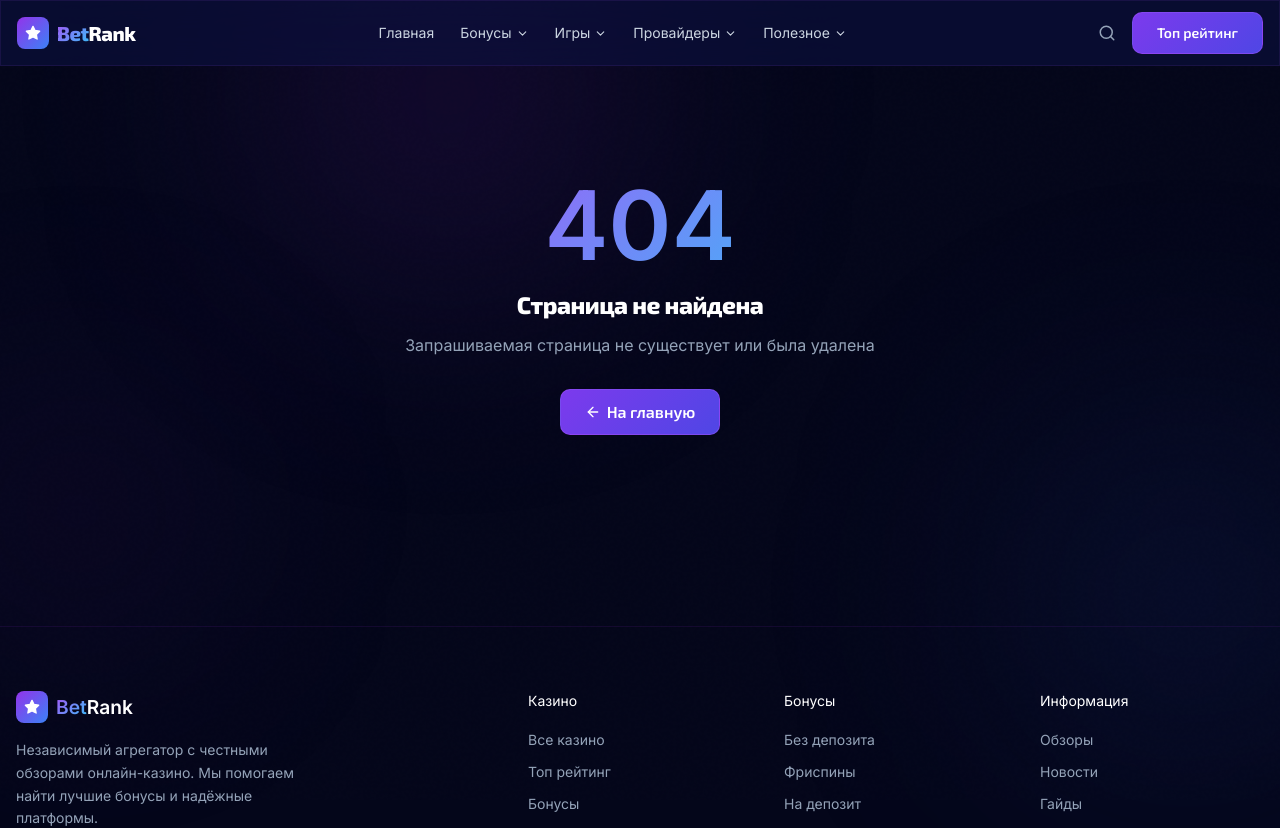
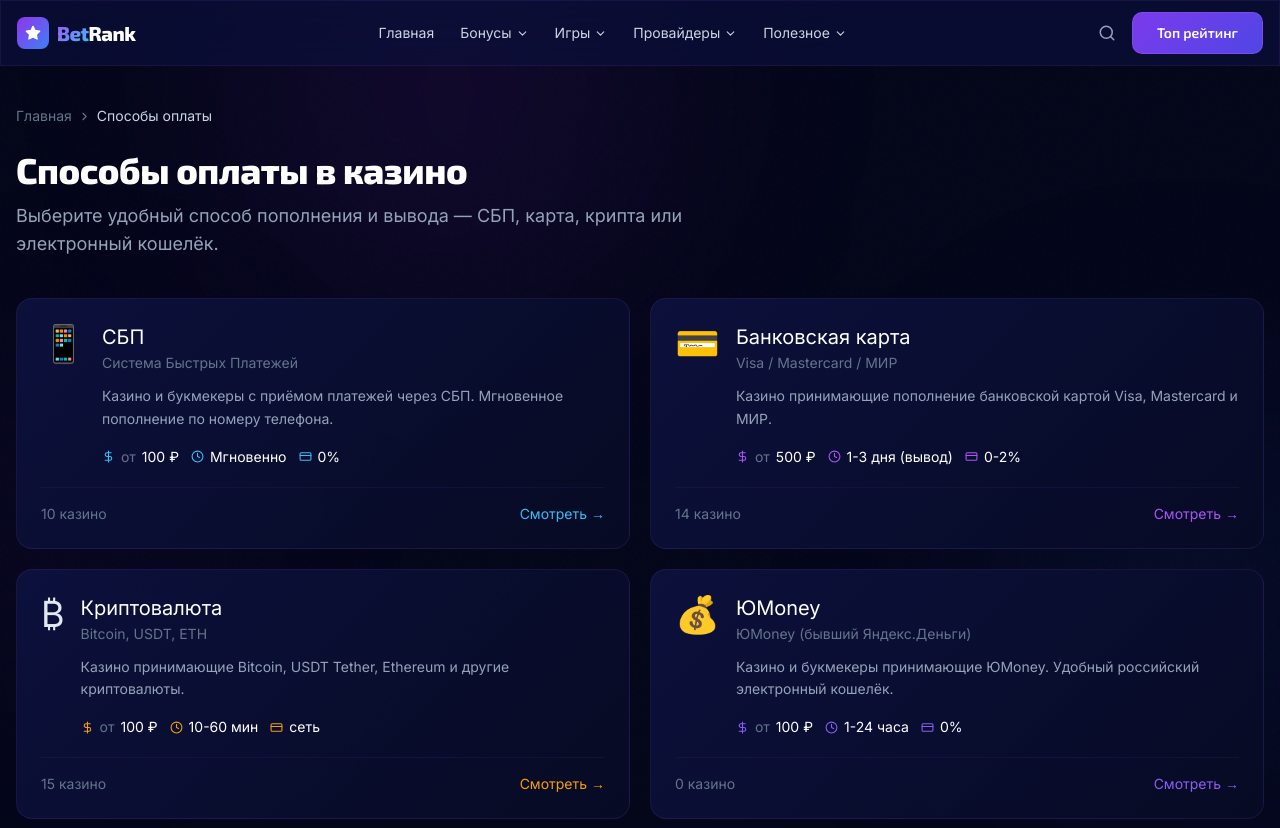
Before and after one commit to yuuuik/BetRank, a Next.js app: page /payment in a window 1280 px wide. Before the commit this address had no page. Shown: the top 828 px of the page. Built offline with nearby package versions, Linux system fonts and the light colour scheme.

Commit message:
Добавить страницу /payment со списком способов оплаты, хлебная крошка теперь кликабельна

```diff
--- a/app/payment/[method]/page.tsx
+++ b/app/payment/[method]/page.tsx
@@ -30,7 +30,7 @@ export default function PaymentMethodPage({ params }: Props) {
       <div className="flex items-center gap-1.5 text-sm text-slate-500 mb-6 flex-wrap">
         <Link href="/" className="hover:text-slate-300">Главная</Link>
         <ChevronRight size={13} />
-        <span className="text-slate-500">Способы оплаты</span>
+        <Link href="/payment" className="hover:text-slate-300">Способы оплаты</Link>
         <ChevronRight size={13} />
         <span className="text-slate-300">{method.name}</span>
       </div>
--- /dev/null
+++ b/app/payment/page.tsx
@@ -0,0 +1,72 @@
+import { Metadata } from 'next'
+import Link from 'next/link'
+import { paymentMethods } from '@/lib/categories'
+import { services } from '@/lib/data'
+import { ChevronRight, Clock, CreditCard, DollarSign } from 'lucide-react'
+
+export const metadata: Metadata = {
+  title: 'Способы оплаты в казино 2026 — пополнение и вывод',
+  description: 'Сравнение способов оплаты в онлайн-казино: СБП, банковская карта, криптовалюта, ЮMoney. Скорость, комиссии, лимиты.',
+}
+
+export default function PaymentPage() {
+  return (
+    <div className="max-w-7xl mx-auto px-4 py-10">
+      <div className="flex items-center gap-1.5 text-sm text-slate-500 mb-6 flex-wrap">
+        <Link href="/" className="hover:text-slate-300">Главная</Link>
+        <ChevronRight size={13} />
+        <span className="text-slate-300">Способы оплаты</span>
+      </div>
+
+      <h1 className="section-title text-3xl md:text-4xl text-white mb-3">Способы оплаты в казино</h1>
+      <p className="text-slate-400 text-lg mb-10 max-w-2xl">
+        Выберите удобный способ пополнения и вывода — СБП, карта, крипта или электронный кошелёк.
+      </p>
+
+      <div className="grid grid-cols-1 sm:grid-cols-2 lg:grid-cols-2 gap-5">
+        {paymentMethods.map(method => {
+          const count = services.filter(method.filter).length
+          return (
+            <Link key={method.slug} href={`/payment/${method.slug}`}
+              className="service-card p-6 group hover:scale-[1.01] transition-transform">
+              <div className="flex items-start gap-4">
+                <div className="text-4xl shrink-0">{method.icon}</div>
+                <div className="flex-1 min-w-0">
+                  <h2 className="text-white font-700 text-xl mb-0.5" style={{ fontFamily: 'Exo 2, sans-serif' }}>
+                    {method.name}
+                  </h2>
+                  <p className="text-slate-500 text-sm mb-3">{method.fullName}</p>
+                  <p className="text-slate-400 text-sm leading-relaxed mb-4">{method.description}</p>
+
+                  <div className="flex flex-wrap gap-3 text-sm">
+                    <div className="flex items-center gap-1.5">
+                      <DollarSign size={13} style={{ color: method.color }} />
+                      <span className="text-slate-500">от</span>
+                      <span className="text-white font-600">{method.minDeposit}</span>
+                    </div>
+                    <div className="flex items-center gap-1.5">
+                      <Clock size={13} style={{ color: method.color }} />
+                      <span className="text-white font-600">{method.speed}</span>
+                    </div>
+                    <div className="flex items-center gap-1.5">
+                      <CreditCard size={13} style={{ color: method.color }} />
+                      <span className="text-white font-600">{method.commission}</span>
+                    </div>
+                  </div>
+                </div>
+              </div>
+
+              <div className="flex items-center justify-between mt-5 pt-4 border-t border-purple-900/20">
+                <span className="text-slate-500 text-sm">{count} казино</span>
+                <span className="text-sm font-600 group-hover:translate-x-1 transition-transform"
+                  style={{ color: method.color }}>
+                  Смотреть →
+                </span>
+              </div>
+            </Link>
+          )
+        })}
+      </div>
+    </div>
+  )
+}
```
